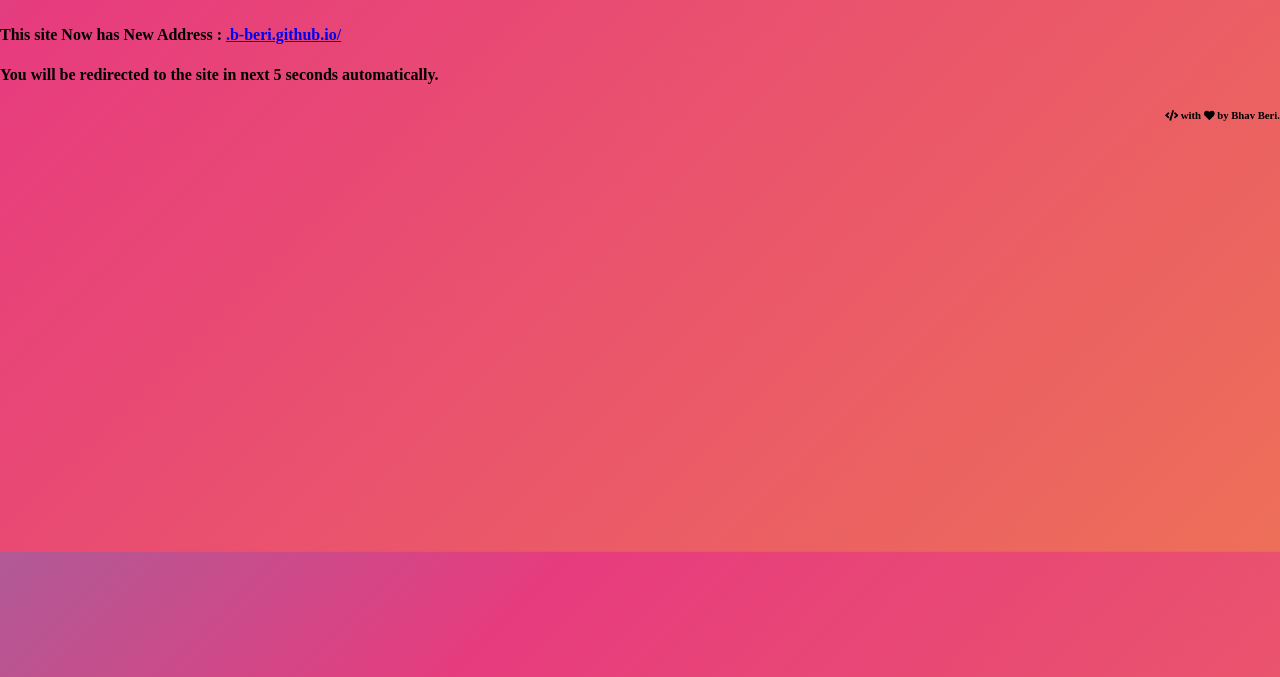
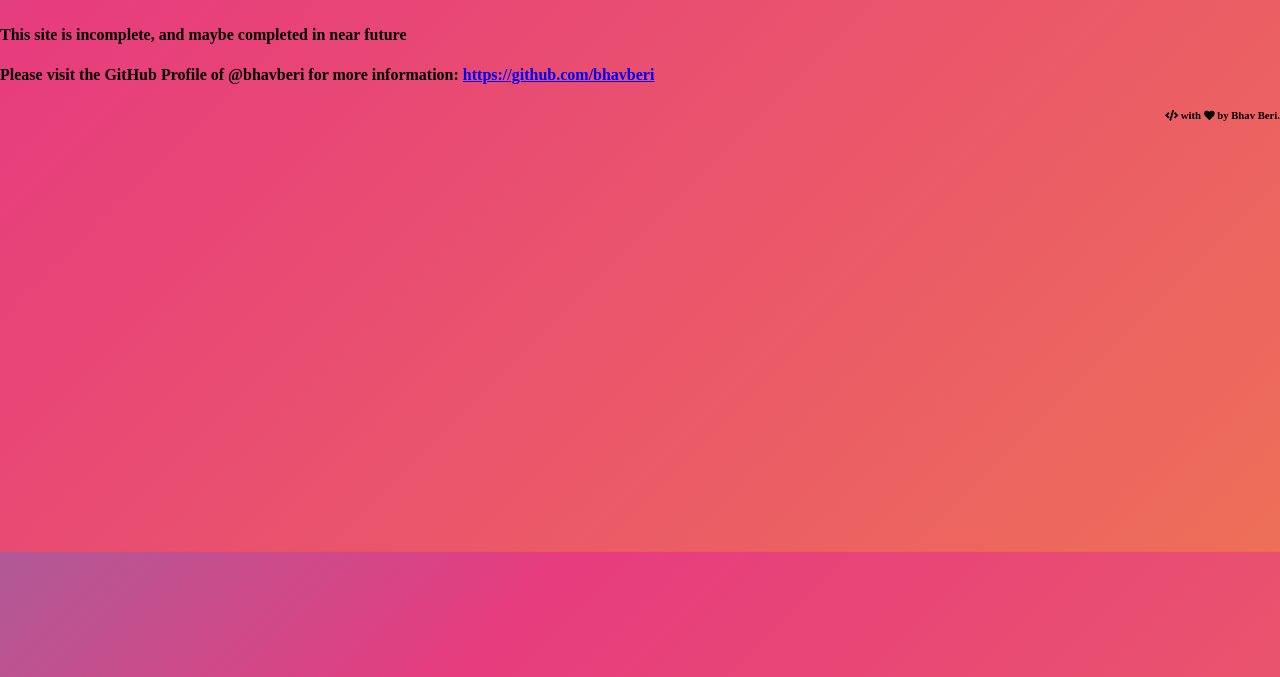
Before and after one commit to bhavberi/bhavberi.github.io, a plain HTML site: page index.html in a window 1280 px wide. Shown: the part 123-800 px from the top of the page. Drawn offline with nearby package versions, Linux system fonts and the light colour scheme.

Commit message:
Remove b-beri site link

```diff
--- a/index.html
+++ b/index.html
@@ -3,7 +3,7 @@
 <head>
   <meta charset="utf-8" />
   <meta name="viewport" content="width=device-width, initial-scale=1" />
-  <meta http-equiv = "refresh" content = "7; url = https://b-beri.github.io/ " />
+<!--   <meta http-equiv = "refresh" content = "7; url = https://b-beri.github.io/ " /> -->
   <meta name="generator" content="Desech Studio" />
   <meta name="author" content="Bhav Beri" />
   <meta name="keywords" content="Bhav Beri, Beri" />
@@ -26,8 +26,10 @@
 	<a href="https://codepen.io/P1N2O" target="_blank" class="d-block btn btn-outline-light"><i class="fas fa-th mr-2"></i>View other Works</a>
 	<a href="https://manuelpinto.in/" target="_blank" class="d-block btn btn-outline-light">Visit my Website<i class="fas fa-external-link-square-alt ml-2"></i></a>
 </div> -->
-	<h4>This site Now has New Address : <a href='https://b-beri.github.io/' target ='_self'>.b-beri.github.io/  </a> </h4>
-	<h4>  You will be redirected to the site in next 5 seconds automatically. </h4>
+<!-- 	<h4>This site Now has New Address : <a href='https://b-beri.github.io/' target ='_self'>.b-beri.github.io/  </a> </h4>
+	<h4>  You will be redirected to the site in next 5 seconds automatically. </h4> -->
+	<h4> This site is incomplete, and maybe completed in near future </h4>
+	<h4> Please visit the GitHub Profile of @bhavberi for more information: <a href='https://github.com/bhavberi' target ='_self'>https://github.com/bhavberi</a> </h4>
 <h6 class="text-light small font-weight-bold"><i class="fas fa-code"></i> with <i class="fas fa-heart"></i> by Bhav Beri.</h6>
 
 
```
